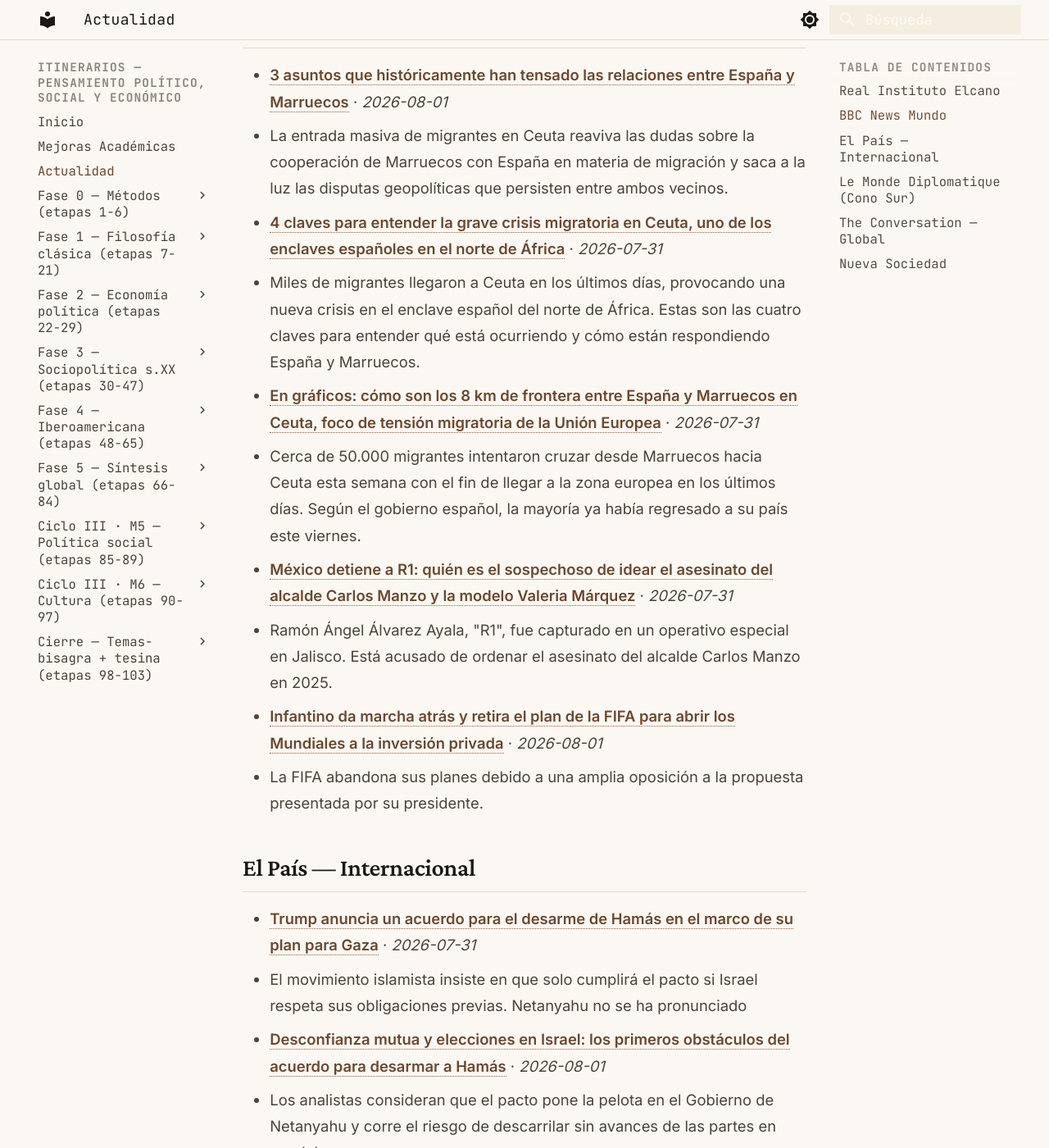
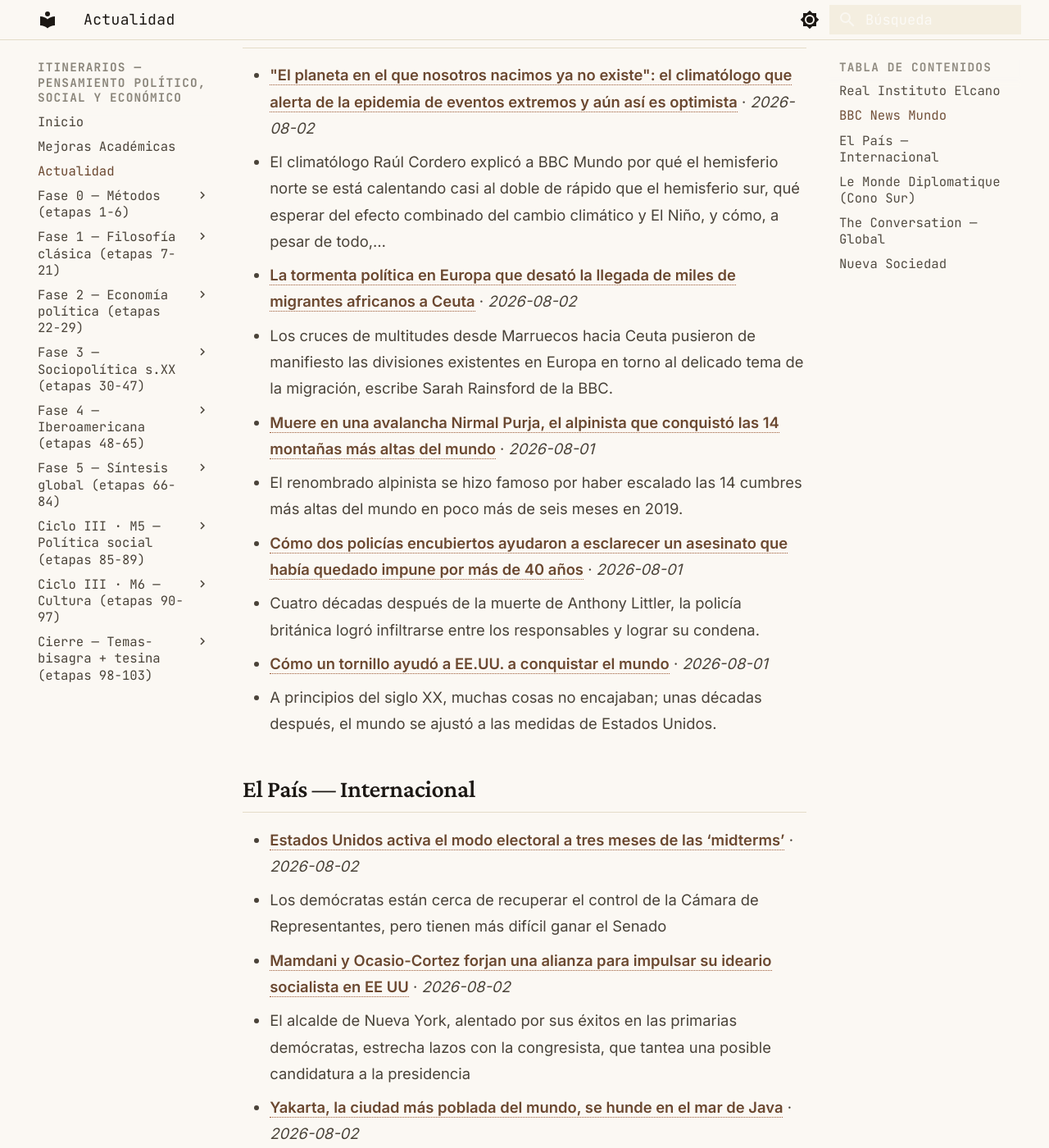
Before and after one commit to MrSpagVi/Curso, an MkDocs documentation site: the page built from docs/actualidad.md, in a window 1280 px wide and 1400 px high, scrolled down 823 px. Shown: the whole window at 82% size. Built offline with MkDocs 1.6.1 and Material for MkDocs 9.7.7, drawn with Linux system fonts in a browser that asks for light colours; some of the changed text lies outside the part shown.

Commit message:
auto: actualidad 2026-08-02

```diff
--- a/docs/actualidad.md
+++ b/docs/actualidad.md
@@ -6,7 +6,7 @@ title: Actualidad
 
 Últimos titulares de fuentes que dictan agenda en ciencia política y geopolítica. Actualizado automáticamente cada día (vía GitHub Actions).
 
-_Última actualización: 2026-08-01 08:05 UTC_
+_Última actualización: 2026-08-02 08:07 UTC_
 
 !!! tip "Ritual mensual — #actualidad"
     El último sábado de cada mes: agarrá **un** titular de los de abajo y escribí **300 palabras** aplicándole **2 autores** del último mes que leíste. ¿Qué diría cada uno? ¿En qué chocan? No resumas la noticia — usala como caso para pensar con las herramientas que venís construyendo. Guardá el texto con el tag `#actualidad` en tu sistema de notas. Esto convierte la teoría en criterio sobre la coyuntura: el objetivo del plan no es citar a Maquiavelo, es leer el presente con él.
@@ -17,29 +17,29 @@ _Sin datos en esta ejecución. Visitar fuente: [https://www.realinstitutoelcano.
 
 ## BBC News Mundo
 
-- **[3 asuntos que históricamente han tensado las relaciones entre España y Marruecos](https://www.bbc.com/mundo/articles/cp3rexne911o?at_medium=RSS&at_campaign=rss)** · *2026-08-01*
-  - La entrada masiva de migrantes en Ceuta reaviva las dudas sobre la cooperación de Marruecos con España en materia de migración y saca a la luz las disputas geopolíticas que persisten entre ambos vecinos.
-- **[4 claves para entender la grave crisis migratoria en Ceuta, uno de los enclaves españoles en el norte de África](https://www.bbc.com/mundo/articles/cm2gv1r9zyno?at_medium=RSS&at_campaign=rss)** · *2026-07-31*
-  - Miles de migrantes llegaron a Ceuta en los últimos días, provocando una nueva crisis en el enclave español del norte de África. Estas son las cuatro claves para entender qué está ocurriendo y cómo están respondiendo España y Marruecos.
-- **[En gráficos: cómo son los 8 km de frontera entre España y Marruecos en Ceuta, foco de tensión migratoria de la Unión Europea](https://www.bbc.com/mundo/articles/cre4vq73j24o?at_medium=RSS&at_campaign=rss)** · *2026-07-31*
-  - Cerca de 50.000 migrantes intentaron cruzar desde Marruecos hacia Ceuta esta semana con el fin de llegar a la zona europea en los últimos días. Según el gobierno español, la mayoría ya había regresado a su país este viernes.
-- **[México detiene a R1: quién es el sospechoso de idear el asesinato del alcalde Carlos Manzo y la modelo Valeria Márquez](https://www.bbc.com/mundo/articles/crmr4ekwy2wo?at_medium=RSS&at_campaign=rss)** · *2026-07-31*
-  - Ramón Ángel Álvarez Ayala, "R1", fue capturado en un operativo especial en Jalisco. Está acusado de ordenar el asesinato del alcalde Carlos Manzo en 2025.
-- **[Infantino da marcha atrás y retira el plan de la FIFA para abrir los Mundiales a la inversión privada](https://www.bbc.com/mundo/articles/c78gme59935o?at_medium=RSS&at_campaign=rss)** · *2026-08-01*
-  - La FIFA abandona sus planes debido a una amplia oposición a la propuesta presentada por su presidente.
+- **["El planeta en el que nosotros nacimos ya no existe": el climatólogo que alerta de la epidemia de eventos extremos y aún así es optimista](https://www.bbc.com/mundo/articles/c24mz1jrnpzo?at_medium=RSS&at_campaign=rss)** · *2026-08-02*
+  - El climatólogo Raúl Cordero explicó a BBC Mundo por qué el hemisferio norte se está calentando casi al doble de rápido que el hemisferio sur, qué esperar del efecto combinado del cambio climático y El Niño, y cómo, a pesar de todo,…
+- **[La tormenta política en Europa que desató la llegada de miles de migrantes africanos a Ceuta](https://www.bbc.com/mundo/articles/ce8k6y8ym3no?at_medium=RSS&at_campaign=rss)** · *2026-08-02*
+  - Los cruces de multitudes desde Marruecos hacia Ceuta pusieron de manifiesto las divisiones existentes en Europa en torno al delicado tema de la migración, escribe Sarah Rainsford de la BBC.
+- **[Muere en una avalancha Nirmal Purja, el alpinista que conquistó las 14 montañas más altas del mundo](https://www.bbc.com/mundo/articles/cx2j98y93qro?at_medium=RSS&at_campaign=rss)** · *2026-08-01*
+  - El renombrado alpinista se hizo famoso por haber escalado las 14 cumbres más altas del mundo en poco más de seis meses en 2019.
+- **[Cómo dos policías encubiertos ayudaron a esclarecer un asesinato que había quedado impune por más de 40 años](https://www.bbc.com/mundo/articles/cjrgw2d39w2o?at_medium=RSS&at_campaign=rss)** · *2026-08-01*
+  - Cuatro décadas después de la muerte de Anthony Littler, la policía británica logró infiltrarse entre los responsables y lograr su condena.
+- **[Cómo un tornillo ayudó a EE.UU. a conquistar el mundo](https://www.bbc.com/mundo/articles/c5y4vdwk401o?at_medium=RSS&at_campaign=rss)** · *2026-08-01*
+  - A principios del siglo XX, muchas cosas no encajaban; unas décadas después, el mundo se ajustó a las medidas de Estados Unidos.
 
 ## El País — Internacional
 
-- **[Trump anuncia un acuerdo para el desarme de Hamás en el marco de su plan para Gaza](https://elpais.com/us/2026-07-30/trump-anuncia-un-acuerdo-para-el-desarme-total-de-hamas.html)** · *2026-07-31*
-  - El movimiento islamista insiste en que solo cumplirá el pacto si Israel respeta sus obligaciones previas. Netanyahu no se ha pronunciado
-- **[Desconfianza mutua y elecciones en Israel: los primeros obstáculos del acuerdo para desarmar a Hamás](https://elpais.com/internacional/2026-08-01/desconfianza-mutua-y-elecciones-en-israel-los-primeros-obstaculos-del-acuerdo-para-desarmar-a-hamas.html)** · *2026-08-01*
-  - Los analistas consideran que el pacto pone la pelota en el Gobierno de Netanyahu y corre el riesgo de descarrilar sin avances de las partes en paralelo
-- **[Rusia pone a prueba las defensas de la OTAN en el flanco oriental de Europa](https://elpais.com/internacional/2026-07-30/rusia-pone-a-prueba-las-defensas-de-la-otan-en-el-flanco-oriental-de-europa.html)** · *2026-07-30*
-  - Polonia investiga el origen ruso de un proyectil que cayó este jueves en el este del país. El Kremlin aviva su guerra híbrida y aumenta los incidentes con drones y misiles sobre territorio aliado
+- **[Estados Unidos activa el modo electoral a tres meses de las ‘midterms’](https://elpais.com/internacional/2026-08-02/estados-unidos-activa-el-modo-electoral-a-tres-meses-de-las-midterms.html)** · *2026-08-02*
+  - Los demócratas están cerca de recuperar el control de la Cámara de Representantes, pero tienen más difícil ganar el Senado
+- **[Mamdani y Ocasio-Cortez forjan una alianza para impulsar su ideario socialista en EE UU](https://elpais.com/internacional/2026-08-02/mamdani-y-ocasio-cortez-forjan-una-alianza-para-impulsar-su-ideario-socialista-en-ee-uu.html)** · *2026-08-02*
+  - El alcalde de Nueva York, alentado por sus éxitos en las primarias demócratas, estrecha lazos con la congresista, que tantea una posible candidatura a la presidencia
+- **[Yakarta, la ciudad más poblada del mundo, se hunde en el mar de Java](https://elpais.com/internacional/2026-08-02/yakarta-la-ciudad-mas-poblada-del-mundo-se-hunde-en-el-mar-de-java.html)** · *2026-08-02*
+  - Con 42 millones de habitantes, la capital de Indonesia es la más expuesta al aumento del nivel de los océanos, está contaminada y sus ciudadanos viven hacinados. Viaje a la gran metrópolis asiática del siglo XXI
+- **[Un asunto sensible](https://elpais.com/opinion/2026-08-02/un-asunto-sensible.html)** · *2026-08-02*
+  - Las investigaciones para combatir las enfermedades olvidadas atraviesan una situación crítica por los recortes de los países ricos a la ayuda al desarrollo
 - **[Jean Monnet en Ormuz](https://elpais.com/internacional/2026-07-26/jean-monnet-en-ormuz.html)** · *2026-07-26*
   - Nada avanzará con Trump desatado al mando y Netanyahu al frente del Gobierno más extremista de la historia de Israel. Pero todo puede cambiar con las elecciones de mitad de mandato en Estados Unidos y las generales en Israel
-- **[La testosterona, al mando en la Casa Blanca](https://elpais.com/internacional/2026-07-19/la-testosterona-al-mando-en-la-casa-blanca.html)** · *2026-07-19*
-  - Al presidente de EE UU se le da muy bien amedrentar con bombardeos, pero no es capaz de alcanzar su objetivo: la derrota de Irán
 
 ## Le Monde Diplomatique (Cono Sur)
 
@@ -47,16 +47,16 @@ _Sin datos en esta ejecución. Visitar fuente: [https://www.eldiplo.org/feed/](h
 
 ## The Conversation — Global
 
+- **[FIFA and Infantino face an uncertain future as leading soccer nations fight for change](https://theconversation.com/fifa-and-infantino-face-an-uncertain-future-as-leading-soccer-nations-fight-for-change-288815)** · *2026-08-02*
+  - Recent FIFA controversies have exposed structural tensions within world soccer, which may result in significant change at the top.
+- **[The warning signs are over: Australia now faces a devastating bird flu outbreak in wildlife](https://theconversation.com/the-warning-signs-are-over-australia-now-faces-a-devastating-bird-flu-outbreak-in-wildlife-288889)** · *2026-08-01*
+  - We cannot stop wild birds from flying. But we can control whether this becomes an unmanaged catastrophe or a closely tracked outbreak.
+- **[What is Genocost? Understanding Congo’s new language of remembrance and justice](https://theconversation.com/what-is-genocost-understanding-congos-new-language-of-remembrance-and-justice-286987)** · *2026-08-01*
+  - Every year on August 2, the Congolese community around the world observes a day of remembrance for the victims of the genocide perpetrated against the people of eastern DRC for economic gain.
+- **[Does Saudi Arabia want to develop nuclear weapons? Here’s what history can tell us](https://theconversation.com/does-saudi-arabia-want-to-develop-nuclear-weapons-heres-what-history-can-tell-us-288418)** · *2026-08-01*
+  - US pressure and economic factors have historically prevented Saudi Arabia from developing a nuclear arsenal.
 - **[How the Ceuta border crossing incident immediately played into the hands of Spain’s far right](https://theconversation.com/how-the-ceuta-border-crossing-incident-immediately-played-into-the-hands-of-spains-far-right-288859)** · *2026-07-31*
   - In the absence of information, dramatic images are feeding misinformation – and shifting public opinion.
-- **[Why Arbaeen – the Shiite Muslim pilgrimage of mourning – has a deep significance that brings millions to Iraq each year](https://theconversation.com/why-arbaeen-the-shiite-muslim-pilgrimage-of-mourning-has-a-deep-significance-that-brings-millions-to-iraq-each-year-288582)** · *2026-07-31*
-  - Each year, millions of Shiite Muslims walk to Karbala to honor Husayn, the prophet’s grandson, whose death continues to shape their faith.
-- **[Clickgate: what cricket cheating scandal reveals about the nebulous ‘spirit’ of the game](https://theconversation.com/clickgate-what-cricket-cheating-scandal-reveals-about-the-nebulous-spirit-of-the-game-288828)** · *2026-07-31*
-  - Cricket prides itself on being a model of fair play and sportsmanship, but is it really that different from other sports?
-- **[How grief tech is reimagining Victorian spiritualism](https://theconversation.com/how-grief-tech-is-reimagining-victorian-spiritualism-287001)** · *2026-07-31*
-  - The 19th-century spiritualist movement promised contact with the dead. Today’s AI grief tech is reviving that promise in unsettling new ways.
-- **[How your conscious and unconscious mind interact](https://theconversation.com/how-your-conscious-and-unconscious-mind-interact-283196)** · *2026-07-31*
-  - The modern scientific consensus is that your unconscious mind does the heavy lifting.
 
 ## Nueva Sociedad
 
```
